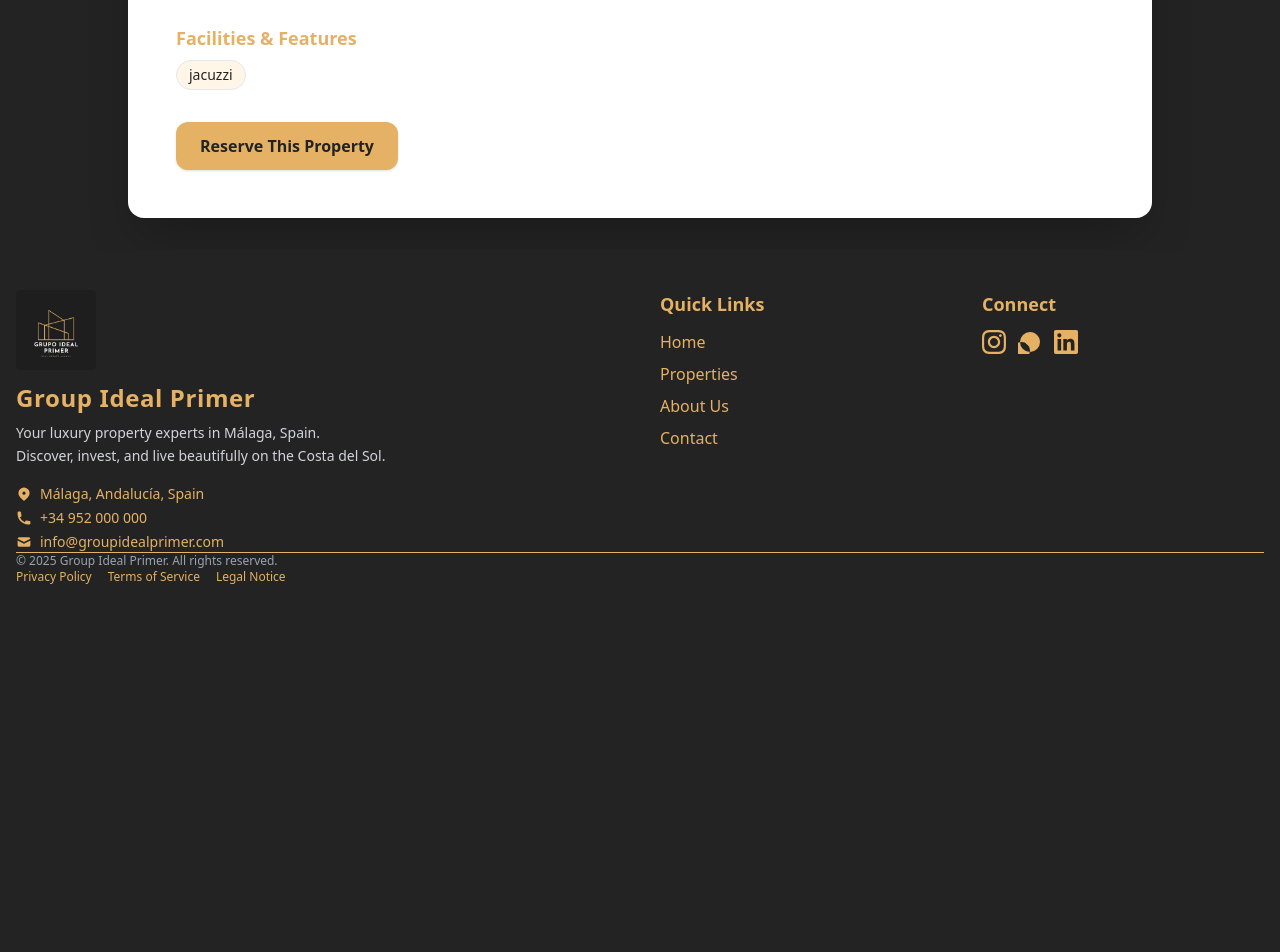
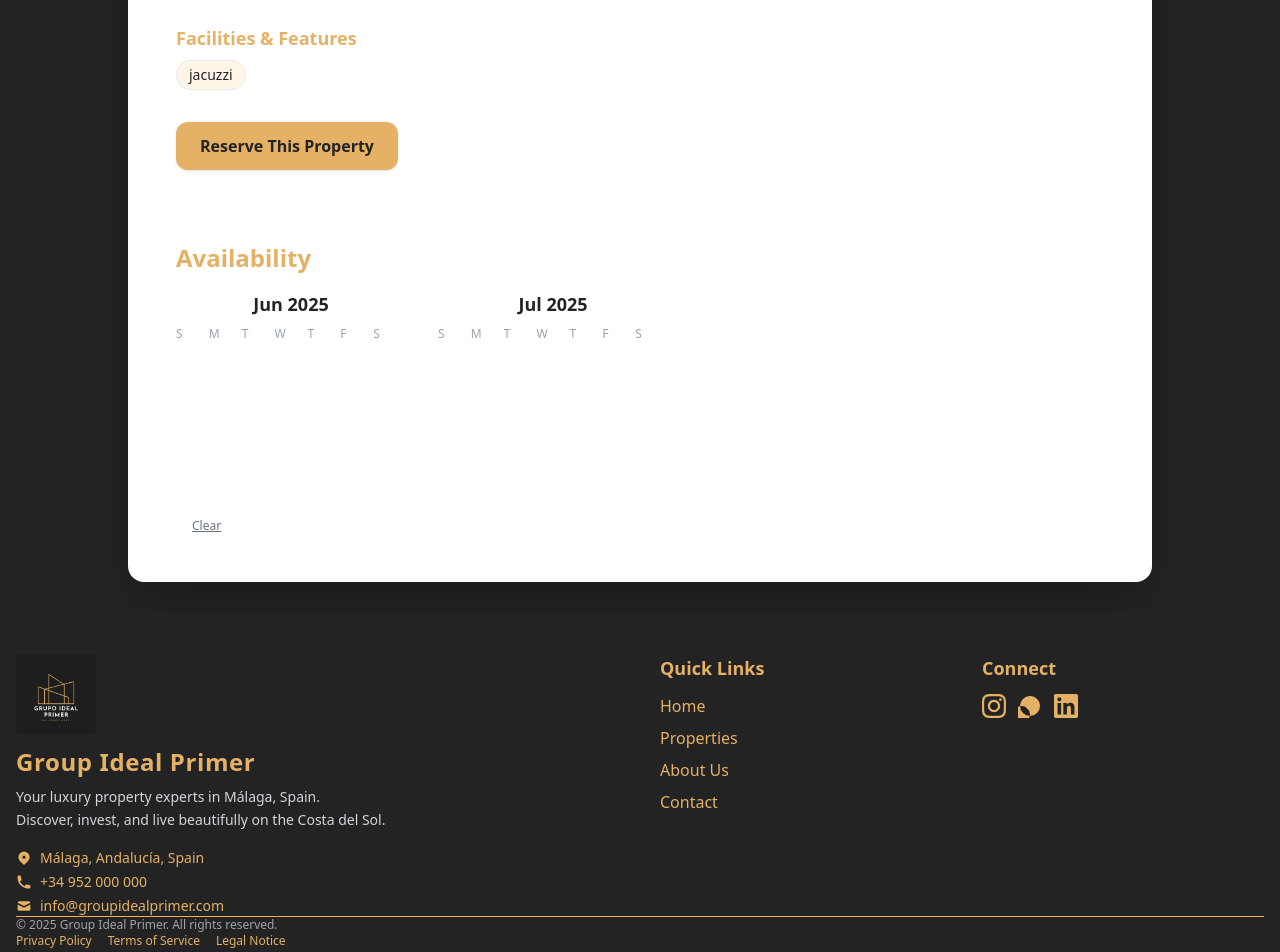
Before and after one commit to ryanyv/gip, a Django app: page /properties/1/ in a window 1280 px wide. Shown: the part 1288-2240 px from the top of the page. Before the commit the page ends 1872 px from the top, so only its background shows below. Run offline with Django 5.2, Linux system fonts and the light colour scheme; data comes from the database, SQL or seed files in the repository; some libraries are stand-ins or nearby versions.

Commit message:
Add availability calendar to property detail

```diff
--- a/static/js/app.js
+++ b/static/js/app.js
@@ -262,3 +262,79 @@ window.addEventListener('click',e=>{
     setActiveField(null);
   }
 });
+
+/* -------- Property-detail availability calendar -------- */
+document.addEventListener('DOMContentLoaded', () => {
+  const grid   = document.getElementById('detailCalendarGrid');
+  const jsonEl = document.getElementById('bookedDatesJSON');
+  if (!grid || !jsonEl) return;                       // not on detail page
+
+  const booked = JSON.parse(jsonEl.textContent || '[]');
+  const isBlocked = iso =>
+    booked.some(r => iso >= r.start && iso <= r.end);
+
+  let showMonth = new Date(new Date().getFullYear(), new Date().getMonth(), 1);
+  let selStart  = null;
+  let selEnd    = null;
+
+  const mNames  = ['Jan','Feb','Mar','Apr','May','Jun','Jul','Aug','Sep','Oct','Nov','Dec'];
+  const wNames  = ['S','M','T','W','T','F','S'];
+
+  function monthGrid(dt){
+    const y = dt.getFullYear(), m = dt.getMonth();
+    const lead = new Date(y,m,1).getDay();
+    const days = new Date(y,m+1,0).getDate();
+    let html = `<div class="flex flex-col gap-2 min-w-[230px]">
+      <div class="font-semibold text-lg text-center text-[#232323]">
+        ${mNames[m]} ${y}
+      </div>
+      <div class="grid grid-cols-7 gap-0">`;
+    wNames.forEach(d=> html += `<div class="text-xs font-medium text-gray-400">${d}</div>`);
+    for(let b=0;b<lead;b++) html += '<div></div>';
+    for(let d=1;d<=days;d++){
+      const iso = new Date(y,m,d).toISOString().split('T')[0];
+      const dis = isBlocked(iso);
+      html += `<button data-date="${iso}" ${dis?'disabled':''}
+               class="h-8 w-8 flex items-center justify-center rounded
+               ${dis?'opacity-30 cursor-not-allowed':'hover:bg-[#F8ECD8]'}">
+               ${d}</button>`;
+    }
+    html += '</div></div>';
+    return html;
+  }
+
+  function render(){
+    const next = new Date(showMonth.getFullYear(), showMonth.getMonth()+1, 1);
+    grid.innerHTML = monthGrid(showMonth) + monthGrid(next);
+    highlight();
+  }
+
+  function highlight(){
+    grid.querySelectorAll('button[data-date]').forEach(b=>{
+      const iso = b.dataset.date;
+      b.classList.remove('range-start','range-end','in-range','bg-gold','text-white');
+      if (iso===selStart) b.classList.add('range-start','bg-gold','text-white');
+      if (iso===selEnd)   b.classList.add('range-end','bg-gold','text-white');
+      if (selStart && selEnd && iso>selStart && iso<selEnd)
+        b.classList.add('in-range','bg-[#F8ECD8]');
+    });
+    document.getElementById('detailSelected').textContent =
+      selStart && selEnd ? `${selStart} – ${selEnd}` : '';
+  }
+
+  grid.addEventListener('click', e=>{
+    const btn = e.target.closest('button[data-date]');
+    if(!btn || btn.disabled) return;
+    const iso = btn.dataset.date;
+    if(!selStart || (selStart && selEnd)){ selStart = iso; selEnd = null; }
+    else if(new Date(iso) >= new Date(selStart)){ selEnd = iso; }
+    else { selStart = iso; selEnd = null; }
+    highlight();
+  });
+
+  document.getElementById('detailClear')?.addEventListener('click', ()=>{
+    selStart = selEnd = null; highlight();
+  });
+
+  render();
+});
--- a/templates/properties/property_detail.html
+++ b/templates/properties/property_detail.html
@@ -102,5 +102,29 @@
     </div>
   </div>
 
+  <!-- Availability Calendar -->
+  <div id="availability" class="mt-10 flex flex-col gap-4">
+    <h2 class="text-2xl font-bold text-gold">Availability</h2>
+
+    <!-- Json with booked ranges -->
+    <script id="bookedDatesJSON" type="application/json">
+      {{ booked_dates_json|safe }}
+    </script>
+
+    <!-- Calendar container -->
+    <div id="detailCalendarContainer" class="overflow-x-auto">
+      <div id="detailCalendarGrid" class="flex gap-8 text-sm select-none"></div>
+    </div>
+
+    <!-- Selected range & clear -->
+    <div class="flex items-center gap-4">
+      <span id="detailSelected" class="text-gray-700 text-sm"></span>
+      <button id="detailClear" type="button"
+              class="text-xs underline text-gray-500 hover:text-gold">
+        Clear
+      </button>
+    </div>
+  </div>
+
 </div>
 {% endblock %}
```
